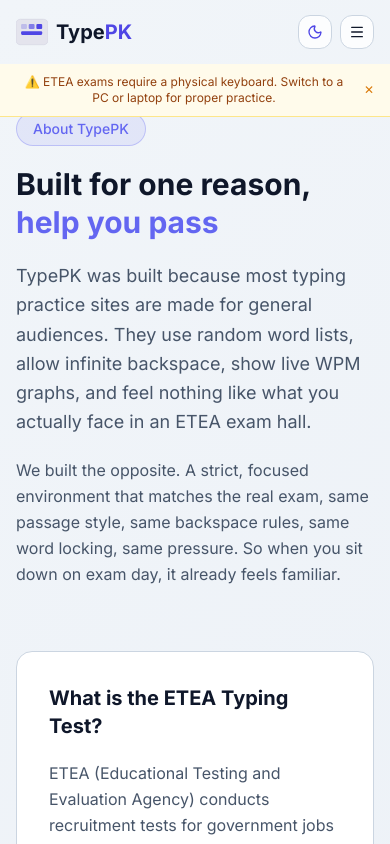
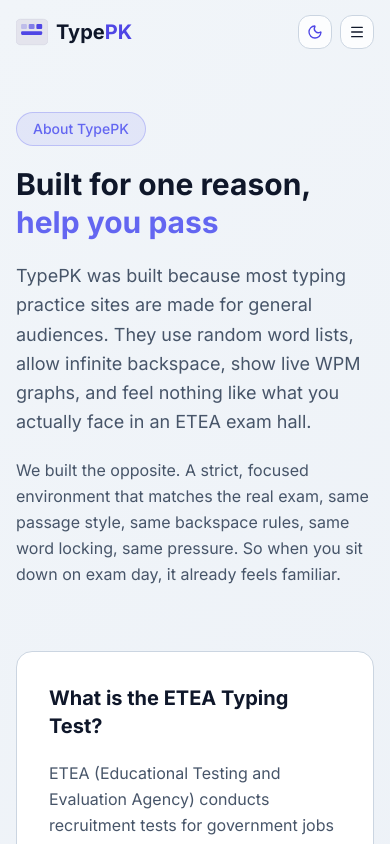
Before and after one commit to dawoodRepo/type-pk, a React (Vite) app: page /about in a window 390 px wide. Shown: the top 844 px of the page. Built offline with nearby package versions, Linux system fonts and the light colour scheme.

Commit message:
performance and seo improved based on lighthouse report

```diff
--- a/src/App.tsx
+++ b/src/App.tsx
@@ -3,7 +3,6 @@
 import Navbar from './components/layout/Navbar'
 import Footer from './components/layout/Footer'
 import Spinner from './components/Spinner'
-import DeviceAlert from './components/DeviceAlert'
 
 const Home = lazy(() => import('./pages/Home'))
 const Practice = lazy(() => import('./pages/Practice'))
@@ -25,7 +24,6 @@
     <BrowserRouter>
       <ScrollToTop />
       <Navbar />
-      <DeviceAlert />
       <Suspense fallback={<Spinner />}>
         <Routes>
         <Route path="/" element={<Home />} />
--- a/src/components/DeviceAlert.tsx
+++ /dev/null
@@ -1,30 +0,0 @@
-import { useEffect, useState } from 'react'
-
-const DeviceAlert = () => {
-  const [isMobile, setIsMobile] = useState(false)
-  const [dismissed, setDismissed] = useState(false)
-
-  useEffect(() => {
-    const mobile = window.matchMedia('(max-width: 768px)').matches || 'ontouchstart' in window
-    if (mobile) setIsMobile(true)
-  }, [])
-
-  if (!isMobile || dismissed) return null
-
-  return (
-    <div className="fixed top-16 left-0 right-0 z-40 bg-amber-50 dark:bg-amber-500/10 border-b border-amber-200 dark:border-amber-500/20 px-4 py-2.5 flex items-center justify-between gap-3">
-      <p className="text-xs text-amber-800 dark:text-amber-400 text-center flex-1">
-        ⚠️ ETEA exams require a physical keyboard. Switch to a PC or laptop for proper practice.
-      </p>
-      <button
-        onClick={() => setDismissed(true)}
-        className="text-amber-600 dark:text-amber-400 hover:text-amber-800 dark:hover:text-amber-200 text-xs shrink-0"
-        aria-label="Dismiss"
-      >
-        ✕
-      </button>
-    </div>
-  )
-}
-
-export default DeviceAlert
```
